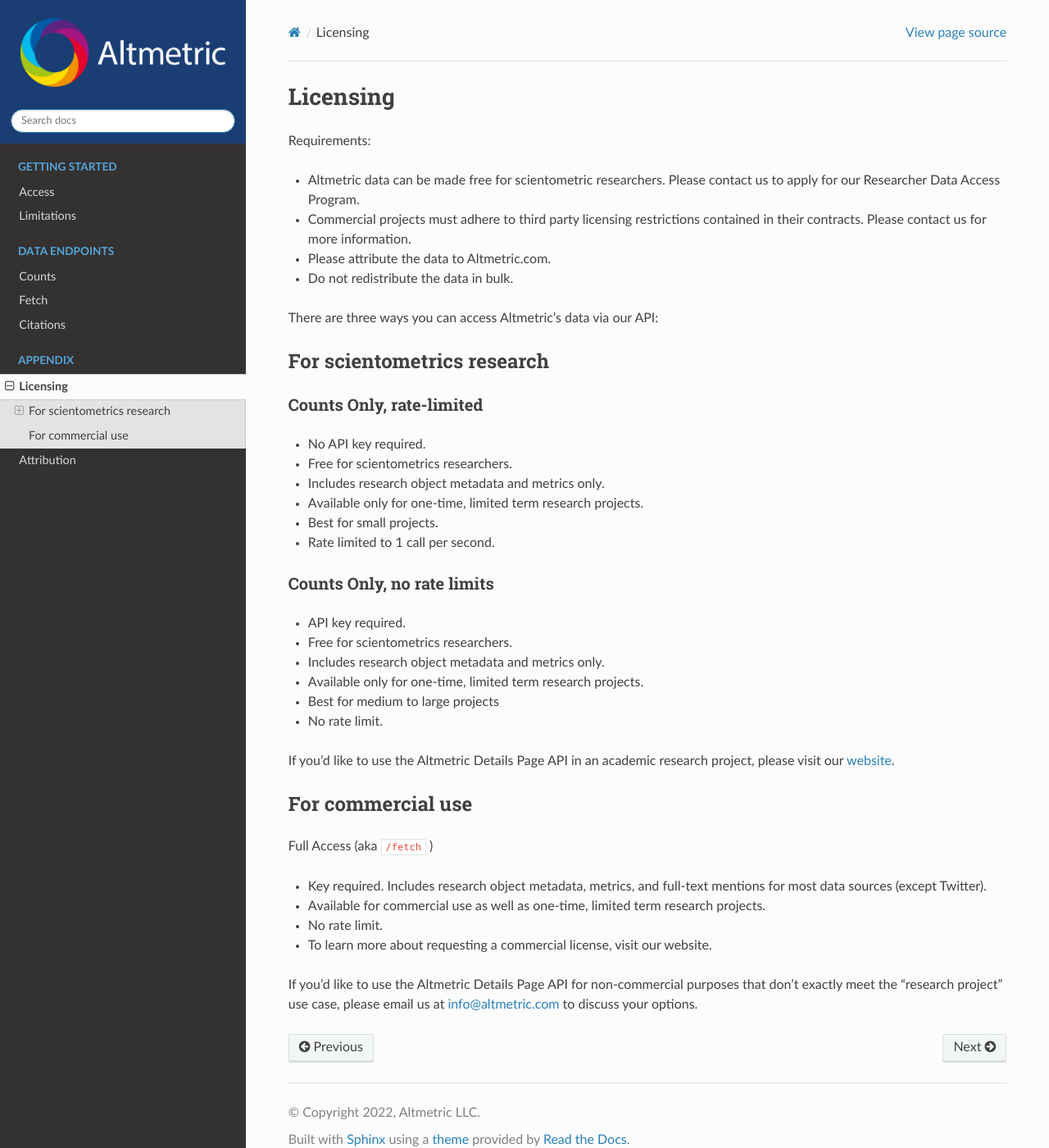
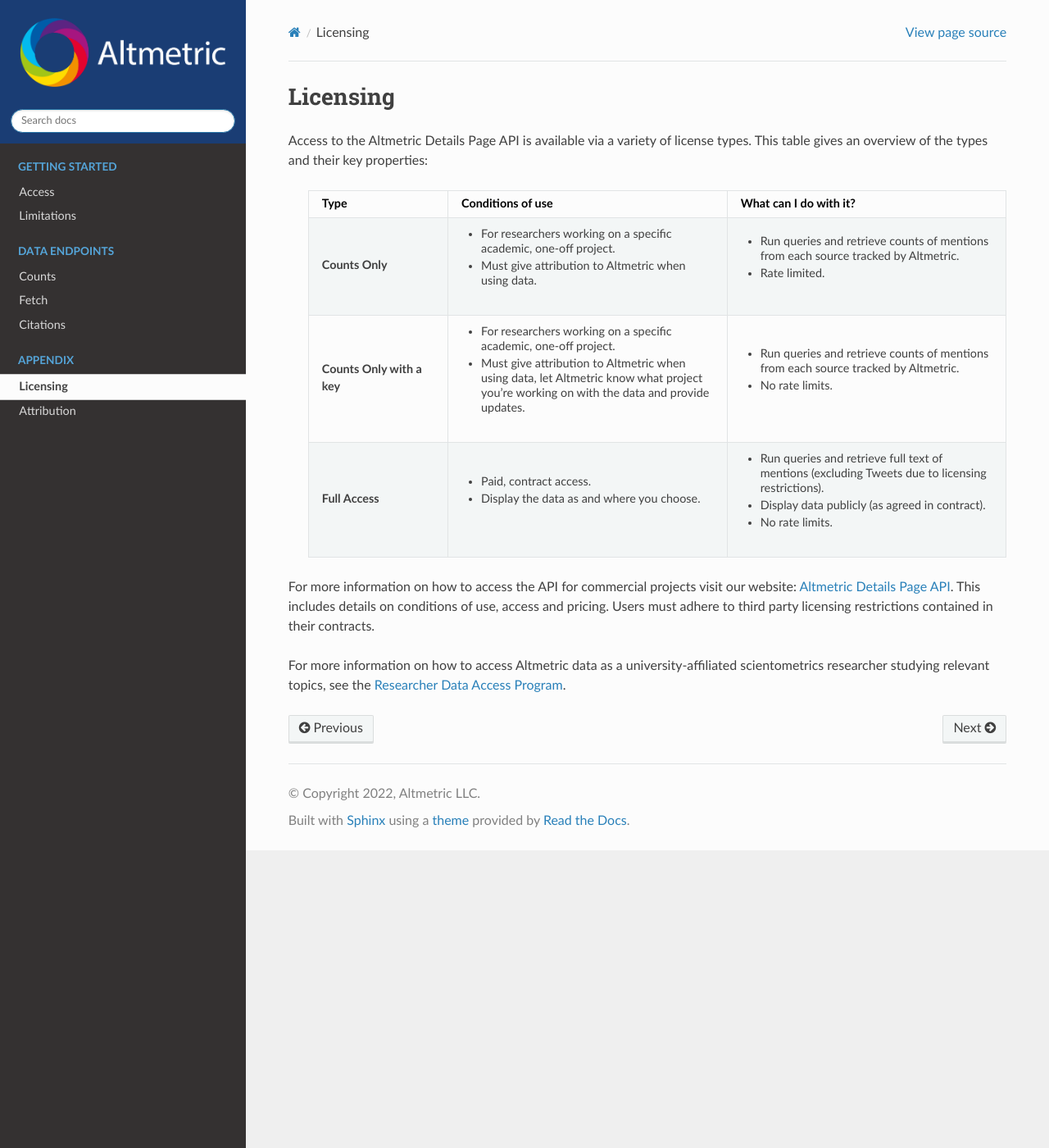
Before and after one commit to mlevans0/altmetric-details-page-api-docs, a Sphinx documentation site: the page built from source/licensing.rst, in a window 1280 px wide and 1400 px high. Shown: the whole window at 82% size. Built offline with Sphinx 7.4.7 and the Read the Docs theme 2.0.0, drawn with Linux system fonts in a browser that asks for light colours.

Commit message:
Update licensing information

```diff
--- a/source/getting-started.rst
+++ b/source/getting-started.rst
@@ -8,11 +8,7 @@
 
 For example, if your key was ``xxx-xxx-xxx-xxx`` your request would look like this: ``curl 'http://api.altmetric.com/v1/id/241939?key=xxx-xxx-xxx-xxx'``
 
-If you are a scientometrics researcher, you don't need to register for an API key to use the rate-limited Details Page **Counts Only** API endpoint, but it is highly recommended that you do.
-
-If you wish to use the Details Page **Counts Only** API endpoint without rate limiting, you must obtain an API key. Please `visit our website for more information <https://www.altmetric.com/research-access/>`_.
-
-If you would like to use the Details Page API for commercial purposes, you will need to obtain an API key. Please email info@altmetric.com for more information.
+For more information regardig obtaining an API key see our :ref:`Licensing` page.
 
 Versioning
 ==========
--- a/source/licensing.rst
+++ b/source/licensing.rst
@@ -1,45 +1,32 @@
 Licensing
 ============
-Requirements:
+Access to the Altmetric Details Page API is available via a variety of license types. This table gives an overview of the types and their key properties:
 
-* Altmetric data can be made free for scientometric researchers. Please contact us to apply for our Researcher Data Access Program.
-* Commercial projects must adhere to third party licensing restrictions contained in their contracts. Please contact us for more information.
-* Please attribute the data to Altmetric.com.
-* Do not redistribute the data in bulk.
+ .. list-table::
+    :widths: 20 40 40
+    :header-rows: 1
 
-There are three ways you can access Altmetric's data via our API:
+    * - Type
+      - Conditions of use
+      - What can I do with it?
+    * - **Counts Only**
+      - * For researchers working on a specific academic, one-off project.
+        * Must give attribution to Altmetric when using data.
+      - * Run queries and retrieve counts of mentions from each source tracked by Altmetric.
+        * Rate limited.
+    * - **Counts Only with a key**
+      - * For researchers working on a specific academic, one-off project.
+        * Must give attribution to Altmetric when using data, let Altmetric know what project you're working on with the data and provide updates.
+      - * Run queries and retrieve counts of mentions from each source tracked by Altmetric.
+        * No rate limits.
+    * - **Full Access**
+      - * Paid, contract access.
+        * Display the data as and where you choose.
+      - * Run queries and retrieve full text of mentions (excluding Tweets due to licensing restrictions).
+        * Display data publicly (as agreed in contract).
+        * No rate limits.
 
-For scientometrics research
----------------------------
-Counts Only, rate-limited
-^^^^^^^^^^^^^^^^^^^^^^^^^^
+For more information on how to access the API for commercial projects visit our website: `Altmetric Details Page API <https://www.altmetric.com/products/altmetric-api/>`_.
+This includes details on conditions of use, access and pricing. Users must adhere to third party licensing restrictions contained in their contracts.
 
-* No API key required.
-* Free for scientometrics researchers.
-* Includes research object metadata and metrics only.
-* Available only for one-time, limited term research projects.
-* Best for small projects.
-* Rate limited to 1 call per second.
-
-Counts Only, no rate limits
-^^^^^^^^^^^^^^^^^^^^^^^^^^^
-
-* API key required.
-* Free for scientometrics researchers.
-* Includes research object metadata and metrics only.
-* Available only for one-time, limited term research projects.
-* Best for medium to large projects
-* No rate limit.
-
-If you'd like to use the Altmetric Details Page API in an academic research project, please visit our `website <https://www.altmetric.com/research-access/>`_.
-
-For commercial use
-------------------
-Full Access (aka ``/fetch`` )
-
-* Key required. Includes research object metadata, metrics, and full-text mentions for most data sources (except Twitter).
-* Available for commercial use as well as one-time, limited term research projects.
-* No rate limit.
-* To learn more about requesting a commercial license, visit our website.
-
-If you'd like to use the Altmetric Details Page API for non-commercial purposes that don't exactly meet the "research project" use case, please email us at info@altmetric.com to discuss your options.
+For more information on how to access Altmetric data as a university-affiliated scientometrics researcher studying relevant topics, see the `Researcher Data Access Program <https://www.altmetric.com/research-access/>`_.
```
